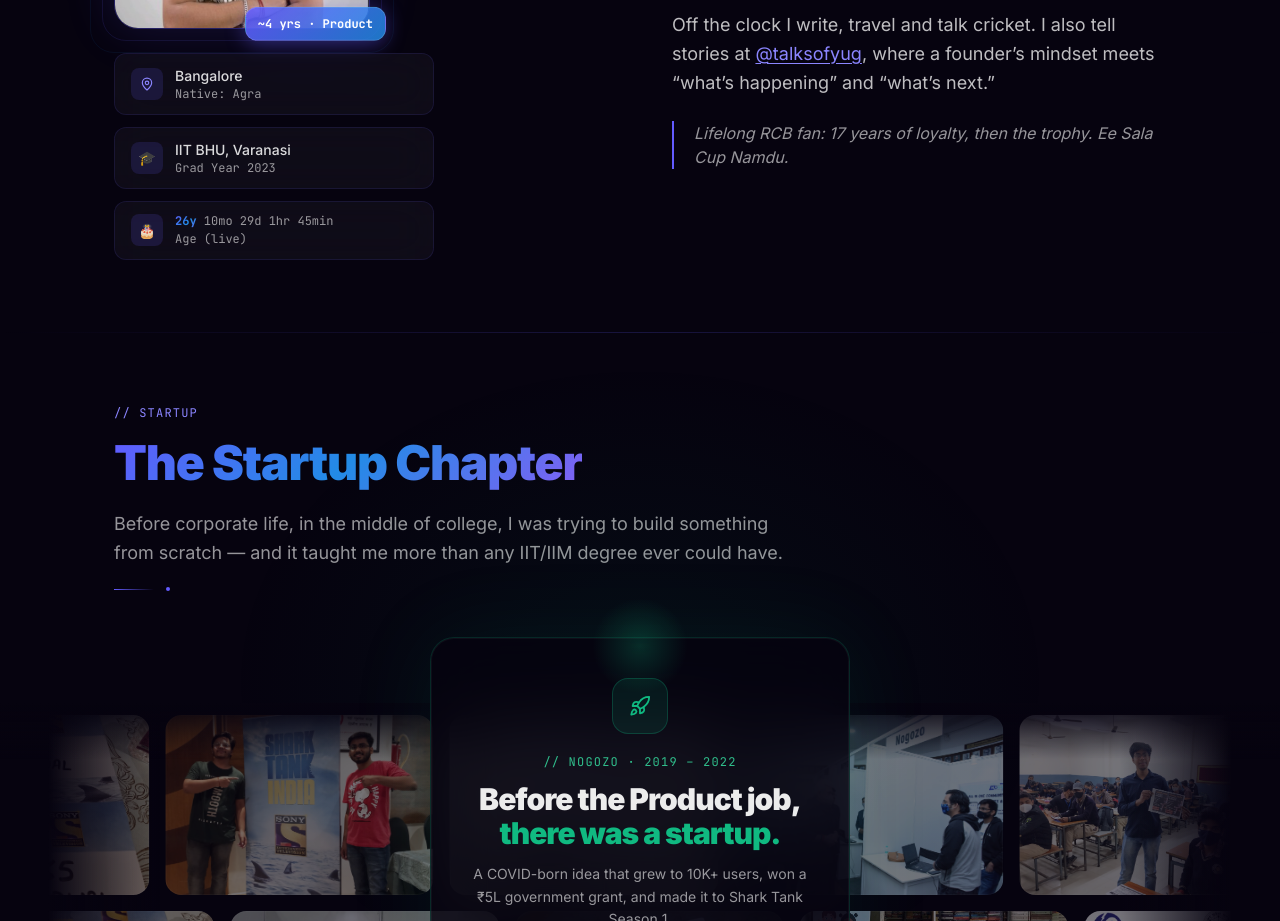
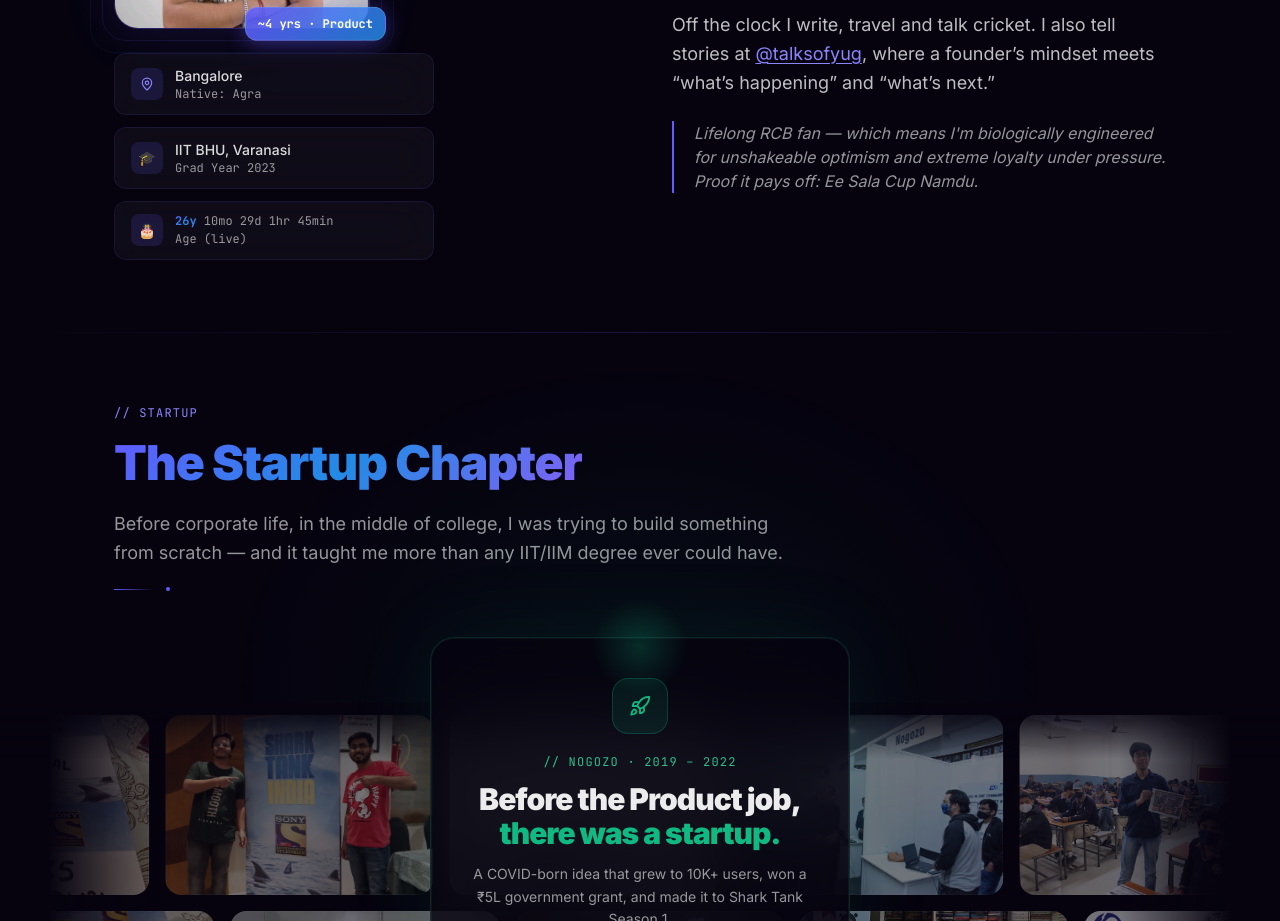
Before and after one commit to yugalagrawal/myportfolio, a Next.js app: page / in a window 1280 px wide. Shown: the part 4660-5581 px from the top of the page. Built offline with nearby package versions, Linux system fonts and the light colour scheme.

Commit message:
About: restore original RCB loyalty line, add the winning flavour
Co-Authored-By: Claude Sonnet 5.5 <noreply@anthropic.com>

```diff
--- a/src/data/profile.ts
+++ b/src/data/profile.ts
@@ -17,7 +17,7 @@ export const profile = {
   tagline: `"In God we trust; all others must bring data."`,
 
   // Personal philosophy shown in About section
-  philosophy: `Lifelong RCB fan: 17 years of loyalty, then the trophy. Ee Sala Cup Namdu.`,
+  philosophy: `Lifelong RCB fan — which means I'm biologically engineered for unshakeable optimism and extreme loyalty under pressure. Proof it pays off: Ee Sala Cup Namdu.`,
 
   location: "Bangalore",
   locationNative: "Native: Agra",
```
